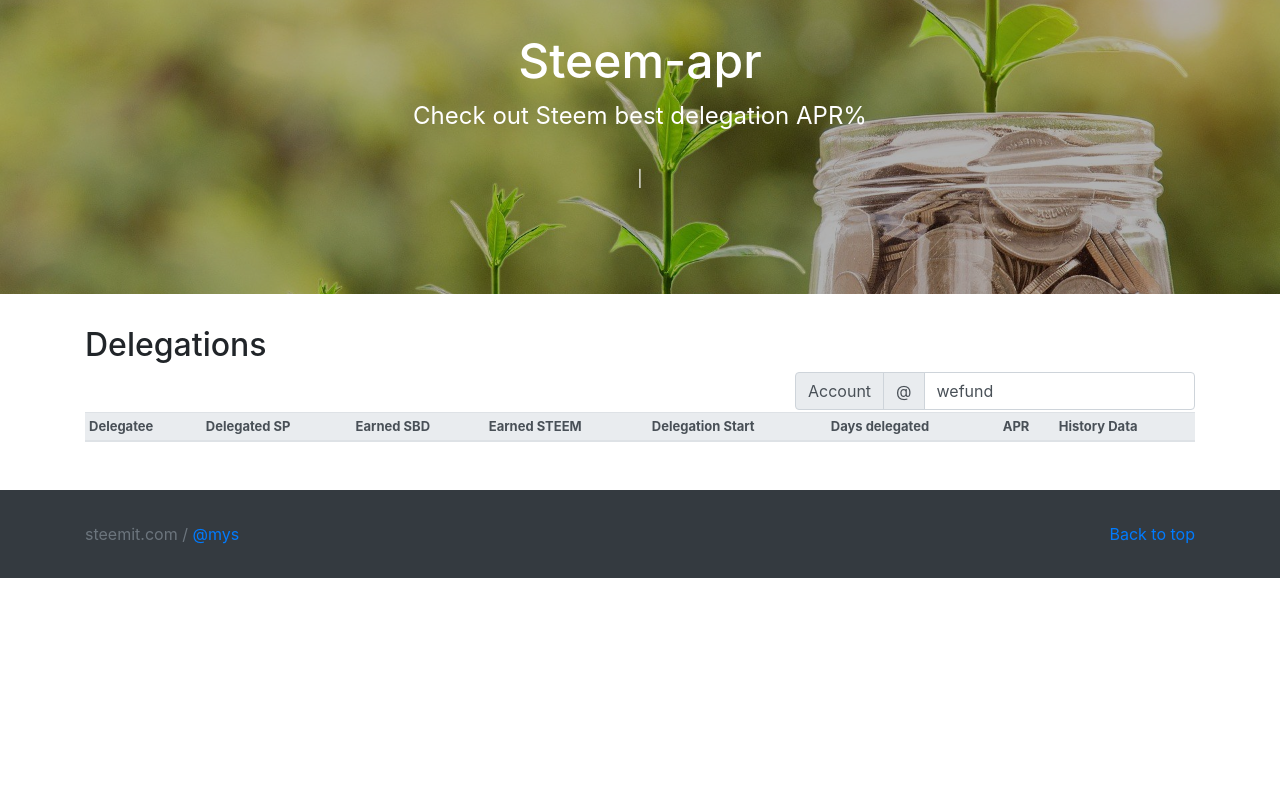
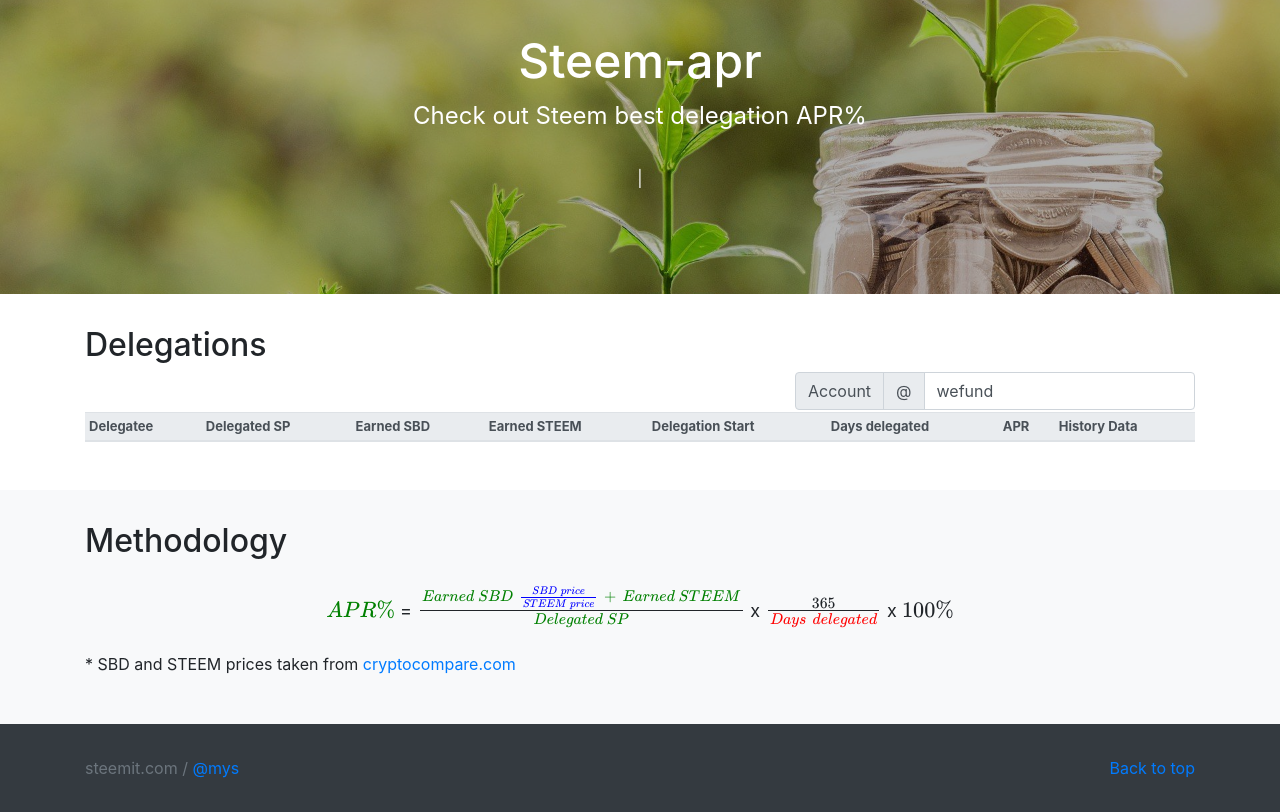
Before and after one commit to mys/steem-apr, a plain HTML site: page index.html in a window 1280 px wide. Drawn offline with nearby package versions, Linux system fonts and the light colour scheme; some packages are replaced by stand-ins of ours; a script that the page names is missing.

Commit message:
Share methodology formula

```diff
--- a/index.html
+++ b/index.html
@@ -60,6 +60,14 @@
 				</div>
 			</div>
 
+			<div class="methodology bg-light">
+					<div class="container">
+						<h2>Methodology</h1>
+							<p class="text-center m-4 tex">$\color{green}APR\%$ = $\color{green}Earned\,SBD \; \color{blue}{SBD\,price \over STEEM\,price} \; \color{green} + \; Earned\,STEEM \over \color{green}Delegated\,SP$ x $365 \over \color{red}Days\;delegated$ x $100\%$</p>
+						<p>* SBD and STEEM prices taken from <a href="https://www.cryptocompare.com">cryptocompare.com</a></p>
+					</div>
+			</div>
+
 			<div class="footer text-muted bg-dark">
 				<div class="container">
 					<p class="float-right">
@@ -77,6 +85,13 @@
 		<script src="https://cdn.steemjs.com/lib/latest/steem.min.js"></script>
 		<script src="https://cdnjs.cloudflare.com/ajax/libs/moment.js/2.22.2/moment.min.js"></script>
 		<script src="https://cdnjs.cloudflare.com/ajax/libs/lodash.js/4.17.11/lodash.min.js"></script>
+		<script src='https://cdnjs.cloudflare.com/ajax/libs/mathjax/2.7.5/latest.js?config=TeX-MML-AM_CHTML' async></script>
+		<script type="text/x-mathjax-config">
+			MathJax.Hub.Config({
+			  tex2jax: {inlineMath: [['$','$'], ['\\(','\\)']]},
+			  TeX: {extensions: ["color.js"]}
+			});
+		</script>
 		<script src="script.js"></script>
 	</body>
 </html>
--- a/style.css
+++ b/style.css
@@ -22,7 +22,7 @@
 	margin-top: 2rem;
 }
 
-.data {
+.data, .methodology {
 	padding: 2rem 0rem;
 }
 
@@ -34,6 +34,10 @@
 	padding: 0.25rem;
 }
 
+.tex {
+	font-size: large;
+}
+
 .footer {
 	padding-top: 2rem;
     padding-bottom: 2rem;
```
